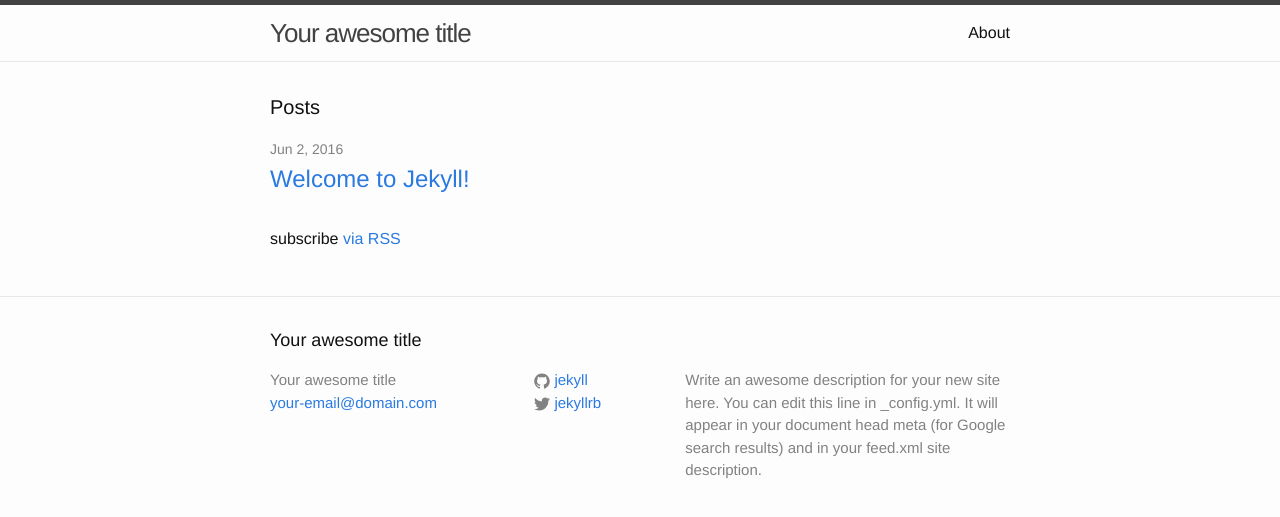
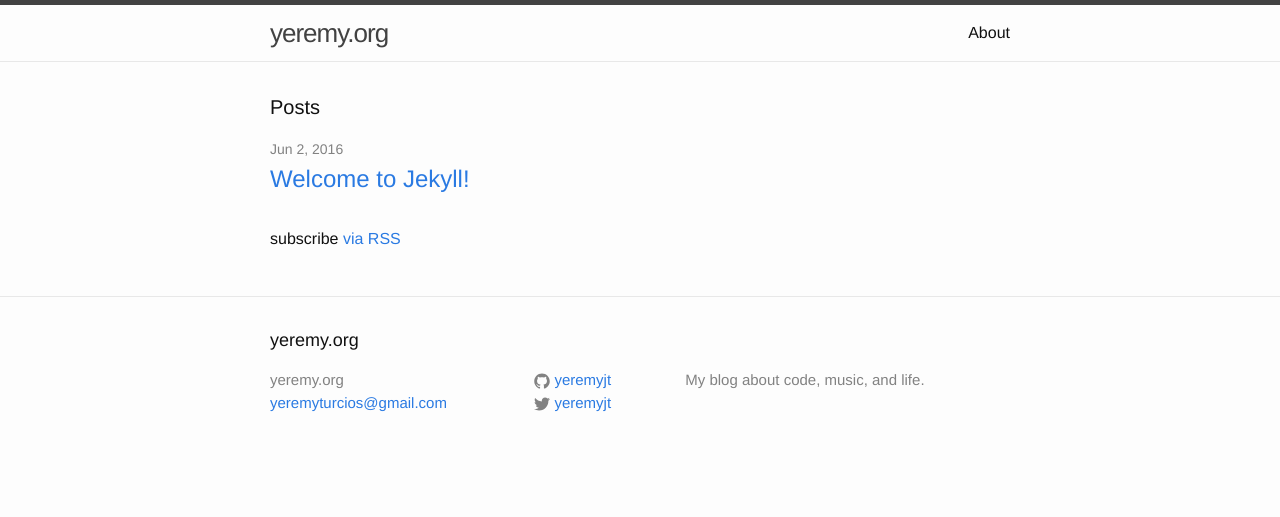
Before and after one commit to yeremyjt/yeremyjt.github.io, a Jekyll site: the page built from index.html, in a window 1280 px wide. Shown: the top 517 px of the page. Built offline with Jekyll 4.4.1, drawn with Linux system fonts in a browser that asks for light colours.

Commit message:
Changing config.yaml

```diff
--- a/_config.yml
+++ b/_config.yml
@@ -6,16 +6,14 @@
 # 'jekyll serve'. If you change this file, please restart the server process.
 
 # Site settings
-title: Your awesome title
-email: your-email@domain.com
+title: yeremy.org
+email: yeremyturcios@gmail.com
 description: > # this means to ignore newlines until "baseurl:"
-  Write an awesome description for your new site here. You can edit this
-  line in _config.yml. It will appear in your document head meta (for
-  Google search results) and in your feed.xml site description.
+  My blog about code, music, and life.
 baseurl: "" # the subpath of your site, e.g. /blog
-url: "http://yourdomain.com" # the base hostname & protocol for your site
-twitter_username: jekyllrb
-github_username:  jekyll
+url: "http://yeremy.org" # the base hostname & protocol for your site
+twitter_username: yeremyjt
+github_username:  yeremyjt
 
 # Build settings
 markdown: kramdown
```
